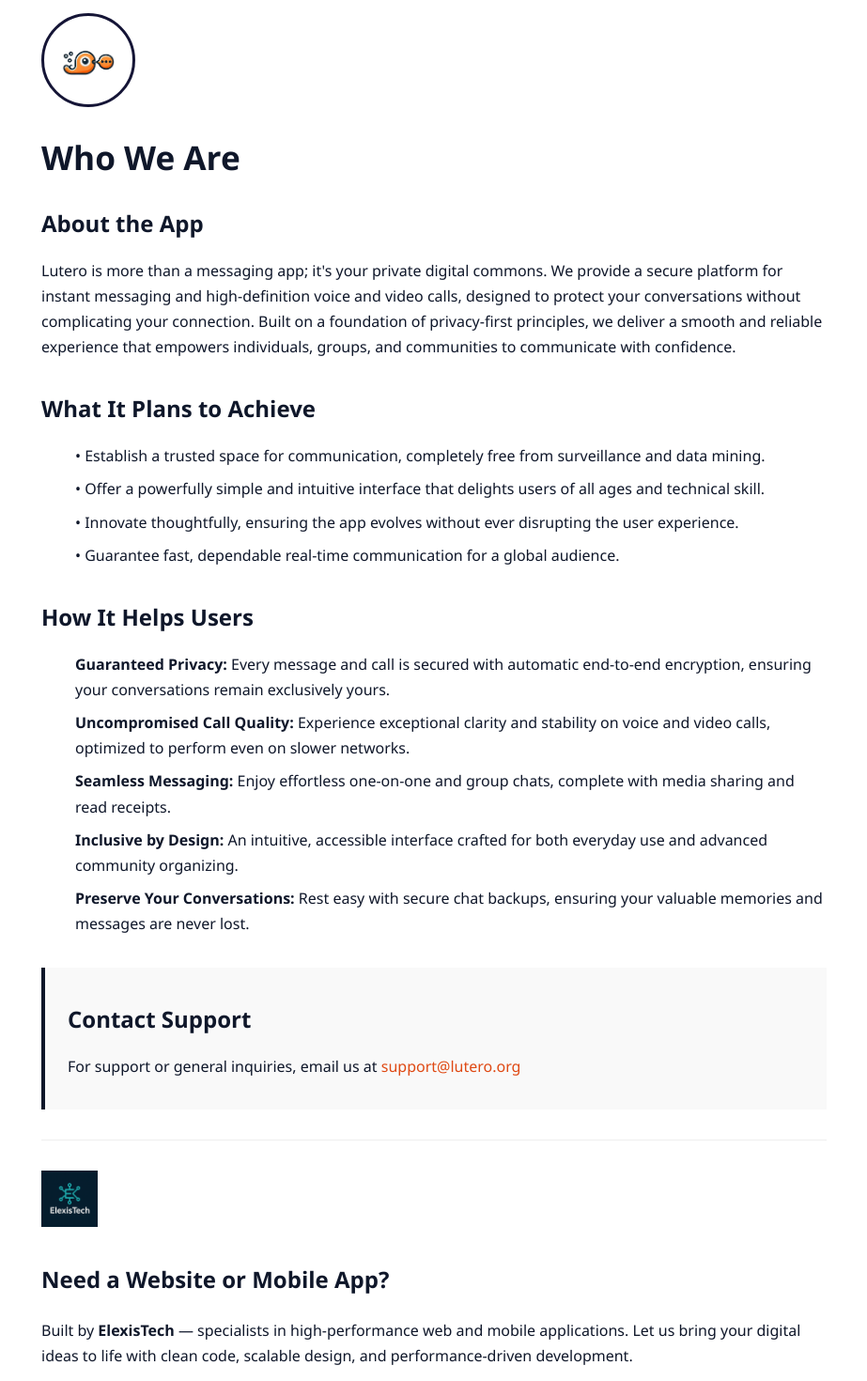
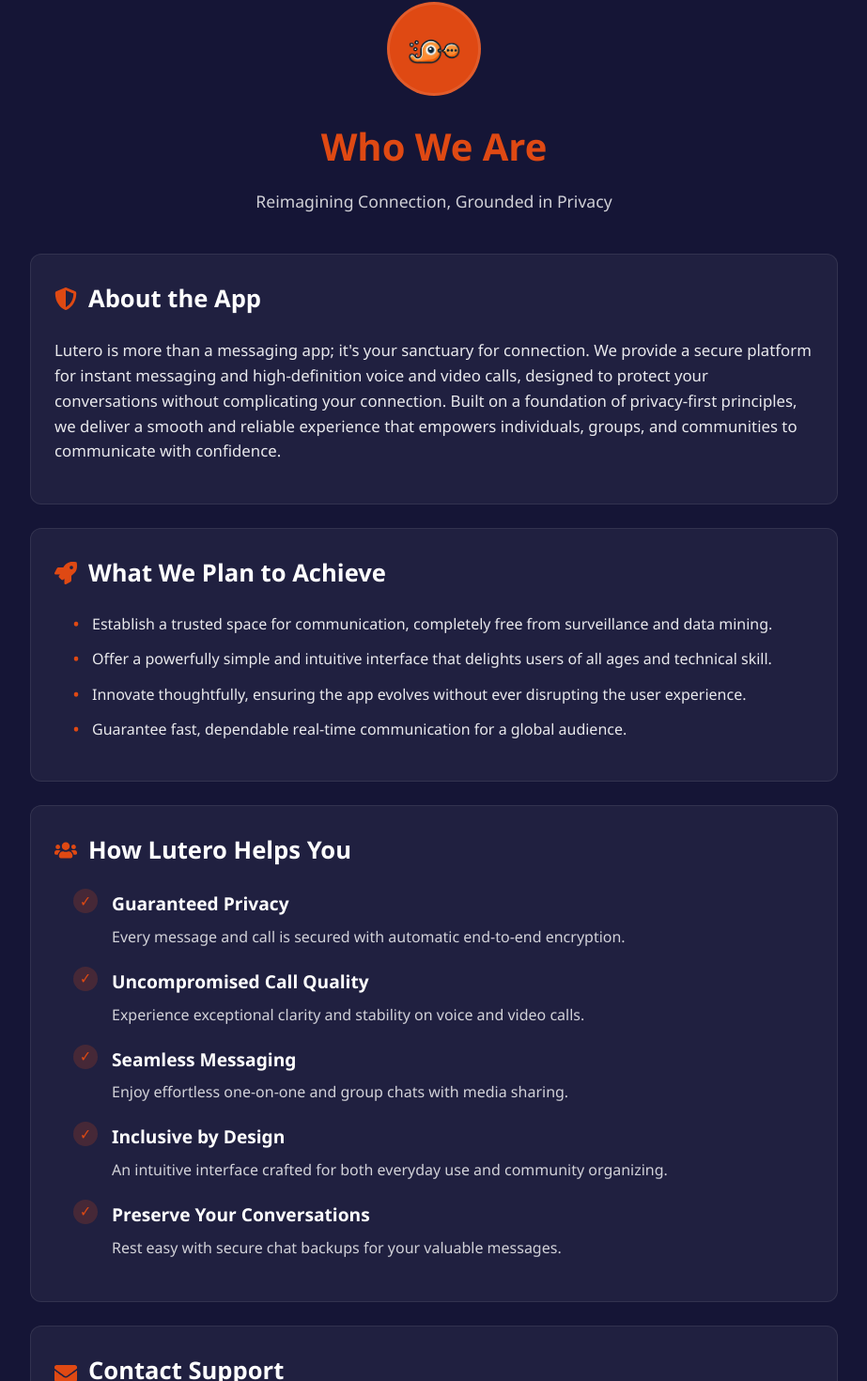
Before and after one commit to chidinma-elekwachi/lutero.org, a React (Create React App) app: page /contact in a window 1280 px wide. Shown: the part 167-1637 px from the top of the page at 94% size, without its empty margins (178-1101 px from the left). Built offline with nearby package versions, Linux system fonts and the light colour scheme.

Commit message:
updated new contact page

```diff
--- a/src/pages/Contact.js
+++ b/src/pages/Contact.js
@@ -1,64 +1,108 @@
 import React from 'react';
 import './styles.css';
-import { FaLinkedin } from 'react-icons/fa';
+import { FaLinkedin, FaShieldAlt, FaRocket, FaUsers, FaComments, FaEnvelope } from 'react-icons/fa';
 import Footer from './Footer';
 
 function Contact() {
   return (
-    <div className="container">
+    <div className="contact-page">
       <div className="contact-container">
-
+        <div className="header-section">
           <div className="logo-circle">
             <img src="/lutero-icon.png" alt="Lutero Icon" />
           </div>
+          <h1 className="page-title">Who We Are</h1>
+          <p className="page-subtitle">Reimagining Connection, Grounded in Privacy</p>
+        </div>
 
-      <h1 className="page-title">Who We Are</h1>
-
-      <section className="section">
-        <h2> About the App</h2>
+        <section className="about-section">
+          <div className="section-header">
+            <FaShieldAlt className="section-icon" />
+            <h2>About the App</h2>
+          </div>
           <p>
-          Lutero is more than a messaging app; it's your private digital commons. We provide a secure platform for instant messaging and high-definition voice and video calls, designed to protect your conversations without complicating your connection. Built on a foundation of privacy-first principles, we deliver a smooth and reliable experience that empowers individuals, groups, and communities to communicate with confidence.
+            Lutero is more than a messaging app; it's your sanctuary for connection. We provide a secure platform for instant messaging and high-definition voice and video calls, designed to protect your conversations without complicating your connection. Built on a foundation of privacy-first principles, we deliver a smooth and reliable experience that empowers individuals, groups, and communities to communicate with confidence.
           </p>
         </section>
 
-      <section className="section">
-        <h2> What It Plans to Achieve</h2>
-        <ul>
-          <li>• Establish a trusted space for communication, completely free from surveillance and data mining.</li>
-          <li>• Offer a powerfully simple and intuitive interface that delights users of all ages and technical skill.</li>
-          <li>• Innovate thoughtfully, ensuring the app evolves without ever disrupting the user experience.</li>
-          <li>• Guarantee fast, dependable real-time communication for a global audience.</li>
+        <section className="goals-section">
+          <div className="section-header">
+            <FaRocket className="section-icon" />
+            <h2>What We Plan to Achieve</h2>
+          </div>
+          <ul className="goals-list">
+            <li>Establish a trusted space for communication, completely free from surveillance and data mining.</li>
+            <li>Offer a powerfully simple and intuitive interface that delights users of all ages and technical skill.</li>
+            <li>Innovate thoughtfully, ensuring the app evolves without ever disrupting the user experience.</li>
+            <li>Guarantee fast, dependable real-time communication for a global audience.</li>
           </ul>
         </section>
 
-      <section className="section">
-        <h2> How It Helps Users</h2>
-        <ul>
-          <li> <strong>Guaranteed Privacy:</strong> Every message and call is secured with automatic end-to-end encryption, ensuring your conversations remain exclusively yours.</li>
-          <li><strong>Uncompromised Call Quality:</strong> Experience exceptional clarity and stability on voice and video calls, optimized to perform even on slower networks.</li>
-          <li><strong>Seamless Messaging:</strong> Enjoy effortless one-on-one and group chats, complete with media sharing and read receipts.</li>
-          <li><strong>Inclusive by Design:</strong> An intuitive, accessible interface crafted for both everyday use and advanced community organizing.</li>
-          <li><strong>Preserve Your Conversations:</strong> Rest easy with secure chat backups, ensuring your valuable memories and messages are never lost.</li>
+        <section className="benefits-section">
+          <div className="section-header">
+            <FaUsers className="section-icon" />
+            <h2>How Lutero Helps You</h2>
+          </div>
+          <ul className="benefits-list">
+            <li>
+              <span className="checkmark">✓</span>
+              <div className="benefit-content">
+                <h3>Guaranteed Privacy</h3>
+                <p>Every message and call is secured with automatic end-to-end encryption.</p>
+              </div>
+            </li>
+            <li>
+              <span className="checkmark">✓</span>
+              <div className="benefit-content">
+                <h3>Uncompromised Call Quality</h3>
+                <p>Experience exceptional clarity and stability on voice and video calls.</p>
+              </div>
+            </li>
+            <li>
+              <span className="checkmark">✓</span>
+              <div className="benefit-content">
+                <h3>Seamless Messaging</h3>
+                <p>Enjoy effortless one-on-one and group chats with media sharing.</p>
+              </div>
+            </li>
+            <li>
+              <span className="checkmark">✓</span>
+              <div className="benefit-content">
+                <h3>Inclusive by Design</h3>
+                <p>An intuitive interface crafted for both everyday use and community organizing.</p>
+              </div>
+            </li>
+            <li>
+              <span className="checkmark">✓</span>
+              <div className="benefit-content">
+                <h3>Preserve Your Conversations</h3>
+                <p>Rest easy with secure chat backups for your valuable messages.</p>
+              </div>
+            </li>
           </ul>
         </section>
 
         <section className="contact-info">
+          <div className="section-header">
+            <FaEnvelope className="section-icon" />
             <h2>Contact Support</h2>
+          </div>
           <p>
             For support or general inquiries, email us at <a href="mailto:support@lutero.org">support@lutero.org</a>
           </p>
         </section>
 
         <section className="developer-section">
-        <div className="dev-header">
+          <div className="section-header">
+            <FaComments className="section-icon" />
+            <h2>Need a Website or Mobile App?</h2>
+          </div>
+          <div className="dev-content">
             <img src="/elexistech.png" alt="ElexisTech Logo" className="elexis-logo" />
-          <div>
-            <h2>Need a Website or Mobile App?</h2>
             <p>
               Built by <strong>ElexisTech</strong> — specialists in high-performance web and mobile applications.
-              Let us bring your digital ideas to life with clean code, scalable design, and performance-driven development.
+              Let us bring your digital ideas to life with clean code and scalable design.
             </p>
-          </div>
           </div>
 
           <p className="dev-contact">
@@ -71,7 +115,7 @@
             rel="noopener noreferrer"
             className="linkedin-link"
           >
-          <FaLinkedin size={24} color="#0A66C2" />
+            <FaLinkedin className="linkedin-icon" />
             Connect with ElexisTech on LinkedIn
           </a>
         </section>
--- a/src/pages/styles.css
+++ b/src/pages/styles.css
@@ -797,3 +797,232 @@
 .data-deletion-form button:hover {
   background: rgb(223, 73, 19);
 }
+.contact-page {
+  background-color: rgb(21, 21, 54);
+  min-height: 100vh;
+  padding: 20px;
+  color: rgb(240, 240, 245);
+  font-family: -apple-system, BlinkMacSystemFont, 'Segoe UI', 'Roboto', sans-serif;
+}
+
+.contact-container {
+  max-width: 900px;
+  margin: 0 auto;
+  padding: 20px;
+}
+
+.header-section {
+  text-align: center;
+  margin-bottom: 40px;
+}
+
+.logo-circle {
+  width: 100px;
+  height: 100px;
+  border-radius: 50%;
+  background-color: rgb(223, 73, 19);
+  display: flex;
+  align-items: center;
+  justify-content: center;
+  margin: 0 auto 20px;
+  border: 3px solid rgba(255, 255, 255, 0.1);
+}
+
+.logo-circle img {
+  width: 60%;
+  height: auto;
+}
+
+.page-title {
+  font-size: 2.5rem;
+  font-weight: 700;
+  margin: 0 0 10px;
+  color: rgb(223, 73, 19);
+}
+
+.page-subtitle {
+  font-size: 1.1rem;
+  color: rgba(255, 255, 255, 0.8);
+  margin: 0;
+  font-weight: 300;
+}
+
+.about-section,
+.goals-section,
+.benefits-section,
+.contact-info,
+.developer-section {
+  background-color: rgba(255, 255, 255, 0.05);
+  border-radius: 12px;
+  padding: 25px;
+  margin-bottom: 25px;
+  border: 1px solid rgba(255, 255, 255, 0.08);
+}
+
+.section-header {
+  display: flex;
+  align-items: center;
+  margin-bottom: 20px;
+}
+
+.section-icon {
+  color: rgb(223, 73, 19);
+  font-size: 1.5rem;
+  margin-right: 12px;
+}
+
+h2 {
+  font-size: 1.6rem;
+  margin: 0;
+  color: white;
+  font-weight: 600;
+}
+
+.about-section p {
+  line-height: 1.6;
+  font-size: 1.05rem;
+  color: rgba(255, 255, 255, 0.9);
+}
+
+.goals-list {
+  list-style: none;
+  padding: 0;
+}
+
+.goals-list li {
+  margin-bottom: 12px;
+  padding-left: 20px;
+  position: relative;
+  line-height: 1.6;
+  color: rgba(255, 255, 255, 0.9);
+}
+
+.goals-list li:before {
+  content: "•";
+  color: rgb(223, 73, 19);
+  font-weight: bold;
+  position: absolute;
+  left: 0;
+}
+
+.benefits-list {
+  list-style: none;
+  padding: 0;
+}
+
+.benefits-list li {
+  margin-bottom: 20px;
+  display: flex;
+  align-items: flex-start;
+}
+
+.checkmark {
+  background-color: rgba(223, 73, 19, 0.2);
+  color: rgb(223, 73, 19);
+  width: 26px;
+  height: 26px;
+  border-radius: 50%;
+  display: flex;
+  align-items: center;
+  justify-content: center;
+  font-weight: bold;
+  margin-right: 15px;
+  flex-shrink: 0;
+  font-size: 1rem;
+}
+
+.benefit-content h3 {
+  margin: 0 0 6px;
+  font-size: 1.2rem;
+  color: white;
+}
+
+.benefit-content p {
+  margin: 0;
+  color: rgba(255, 255, 255, 0.8);
+  line-height: 1.5;
+}
+
+.contact-info p {
+  font-size: 1.05rem;
+  margin: 0;
+  color: rgba(255, 255, 255, 0.9);
+}
+
+a {
+  color: rgb(223, 73, 19);
+  text-decoration: none;
+  font-weight: 500;
+}
+
+a:hover {
+  color: rgb(255, 140, 50);
+  text-decoration: underline;
+}
+
+.dev-content {
+  display: flex;
+  align-items: center;
+  margin-bottom: 15px;
+}
+
+.elexis-logo {
+  width: 60px;
+  height: auto;
+  margin-right: 15px;
+  border-radius: 8px;
+}
+
+.dev-content p {
+  margin: 0;
+  line-height: 1.6;
+  color: rgba(255, 255, 255, 0.9);
+}
+
+.dev-contact {
+  margin: 15px 0;
+  font-weight: 500;
+  color: rgba(255, 255, 255, 0.9);
+}
+
+.linkedin-link {
+  display: inline-flex;
+  align-items: center;
+  padding: 10px 15px;
+  background-color: rgba(10, 102, 194, 0.1);
+  color: rgba(255, 255, 255, 0.9);
+  text-decoration: none;
+  border-radius: 6px;
+  transition: background-color 0.2s ease;
+}
+
+.linkedin-link:hover {
+  background-color: rgba(10, 102, 194, 0.2);
+  text-decoration: none;
+}
+
+.linkedin-icon {
+  margin-right: 8px;
+  color: #0A66C2;
+}
+
+/* Responsive design */
+@media (max-width: 768px) {
+  .contact-container {
+    padding: 10px;
+  }
+
+  .page-title {
+    font-size: 2rem;
+  }
+
+  .dev-content {
+    flex-direction: column;
+    text-align: center;
+  }
+
+  .elexis-logo {
+    margin-right: 0;
+    margin-bottom: 15px;
+  }
+}
```
Lines whose indentation alone changed are shown as unchanged.
